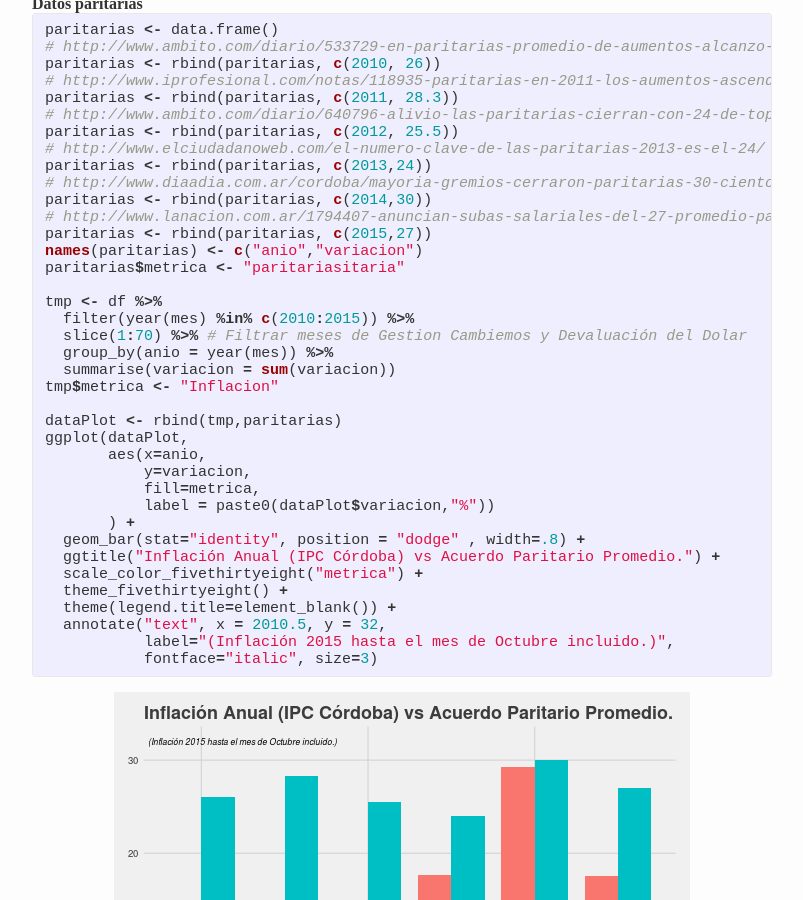
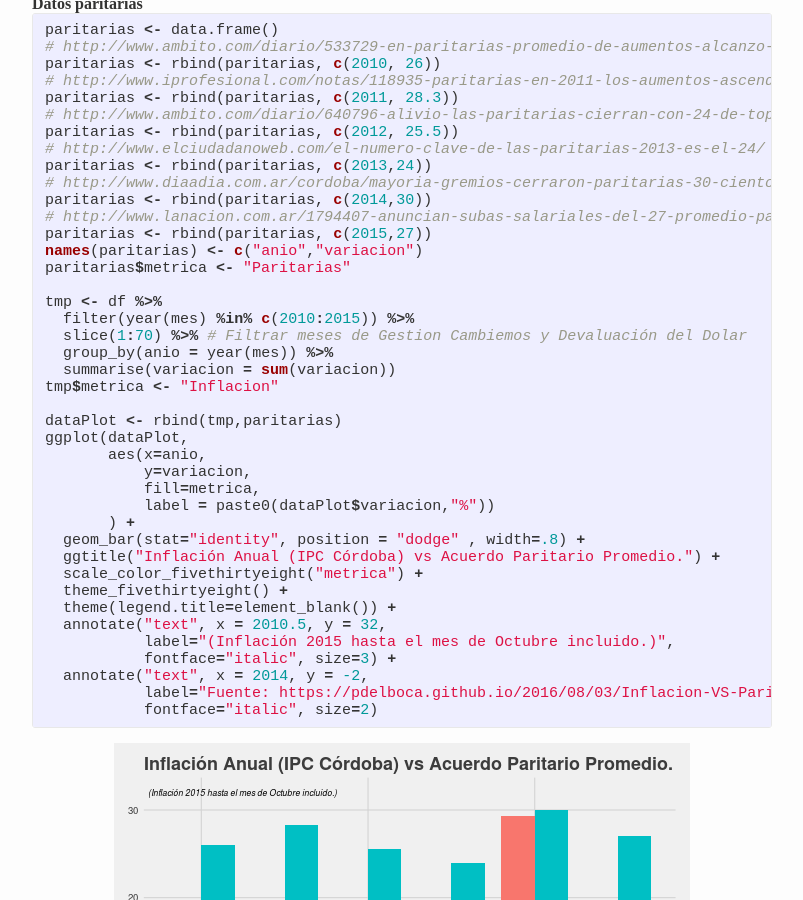
Before and after one commit to pdelboca/pdelboca.github.io, a Jekyll site: the page built from _posts/2016-08-03-Inflacion-VS-Paritarias.md, in a window 1280 px wide and 900 px high, scrolled down 1315 px. Shown: the whole window, without its empty margins (238-1041 px from the left). Built offline with Jekyll 4.4.1, drawn with Linux system fonts in a browser that asks for light colours.

Commit message:
Fix typo and add source to the main plot.

```diff
--- a/_posts/2016-08-03-Inflacion-VS-Paritarias.md
+++ b/_posts/2016-08-03-Inflacion-VS-Paritarias.md
@@ -61,7 +61,7 @@
 # http://www.lanacion.com.ar/1794407-anuncian-subas-salariales-del-27-promedio-paritariasa-cinco-gremios
 paritarias <- rbind(paritarias, c(2015,27))
 names(paritarias) <- c("anio","variacion")
-paritarias$metrica <- "paritariasitaria"
+paritarias$metrica <- "Paritarias"
 
 tmp <- df %>%
   filter(year(mes) %in% c(2010:2015)) %>%
@@ -84,7 +84,10 @@
   theme(legend.title=element_blank()) +
   annotate("text", x = 2010.5, y = 32,
            label="(Inflación 2015 hasta el mes de Octubre incluido.)",
-           fontface="italic", size=3)
+           fontface="italic", size=3) +
+  annotate("text", x = 2014, y = -2,
+           label="Fuente: https://pdelboca.github.io/2016/08/03/Inflacion-VS-Paritarias.html",
+           fontface="italic", size=2)
 {% endhighlight %}
 
 <img src="/figs/2016-08-03-Inflacion-VS-Paritarias/unnamed-chunk-3-1.png" title="center" alt="center" style="display: block; margin: auto;" />
```
Also changed, not shown: _R/2016-08-03-Inflacion-VS-Paritarias.Rmd (+5 -2 lines), figs/2016-08-03-Inflacion-VS-Paritarias/unnamed-chunk-3-1.png.
